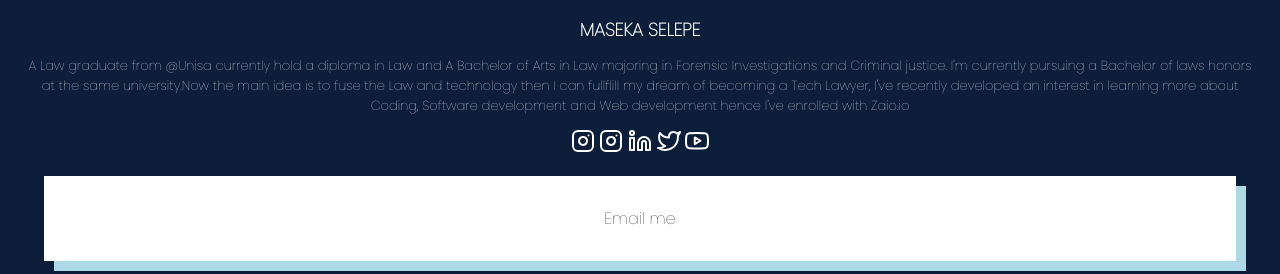
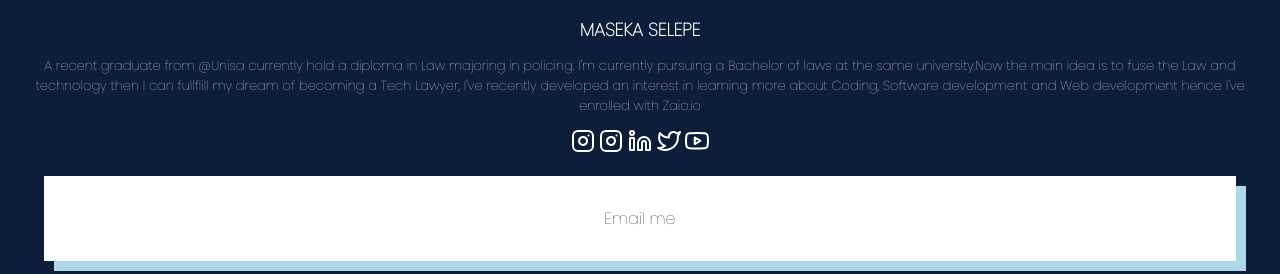
Before and after one commit to Maseka07/Linktreebio-web-app, a plain HTML site: page index.html in a window 1280 px wide. Shown: the part 490-764 px from the top of the page. Drawn offline with nearby package versions, Linux system fonts and the light colour scheme.

Commit message:
Update index.html

```diff
--- a/index.html
+++ b/index.html
@@ -11,7 +11,7 @@
 <body>
   <img class="profile-img" src="https://pbs.twimg.com/profile_images/1713229269248188416/pUb5DFyP.jpg" alt="  ">
   <h1>MASEKA SELEPE</h1>
-  <p>A Law graduate from <a  href="https://www.unisa.ac.za/"target=_blank>@Unisa</a> currently hold a diploma in Law and A Bachelor of Arts in Law majoring in Forensic Investigations and Criminal justice. I'm currently pursuing a Bachelor of laws honors at the same university.Now the main idea is to fuse the Law and technology then I can fullflill my dream of becoming a Tech Lawyer, I've recently developed an interest in learning more about Coding, Software development and Web development hence I've enrolled with Zaio.io
+  <p>A recent graduate from <a  href="https://www.unisa.ac.za/"target=_blank>@Unisa</a> currently hold a diploma in Law majoring in policing. I'm currently pursuing a Bachelor of laws at the same university.Now the main idea is to fuse the Law and technology then I can fullflill my dream of becoming a Tech Lawyer, I've recently developed an interest in learning more about Coding, Software development and Web development hence I've enrolled with Zaio.io
   </p>
 
 <div>
```
